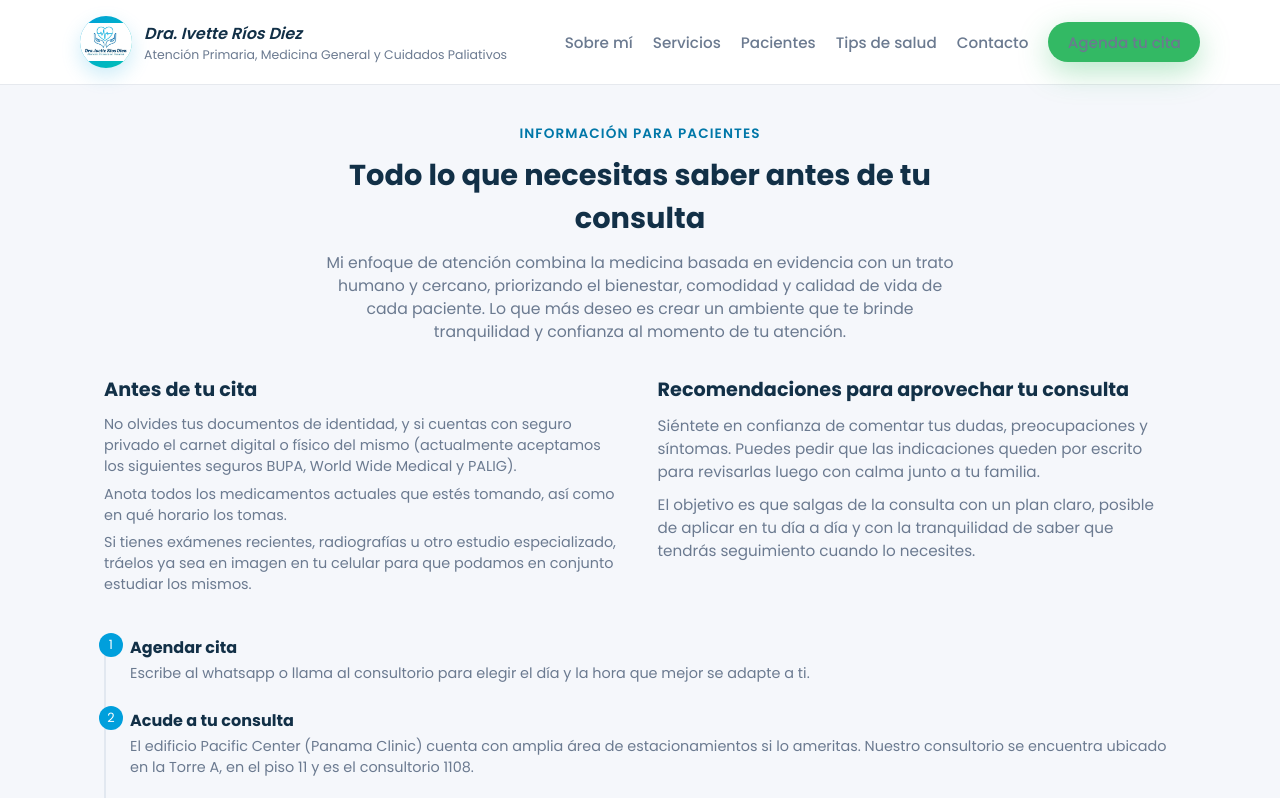
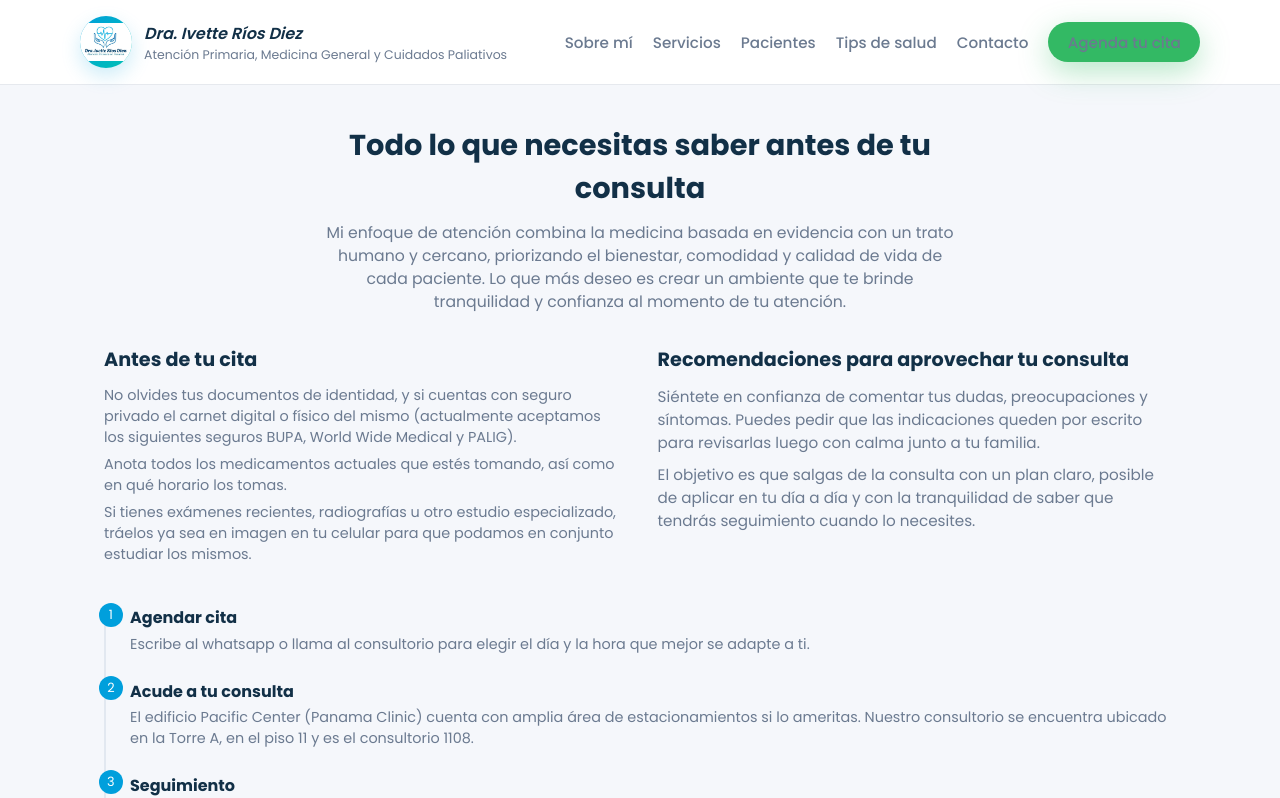
Before and after one commit to lulabtechnology/Dra.-Ivette-Rios-Diez, a Next.js app: page /pacientes in a window 1280 px wide. Shown: the top 798 px of the page. Built offline with nearby package versions, Linux system fonts and the light colour scheme.

Commit message:
Update page.js

```diff
--- a/app/pacientes/page.js
+++ b/app/pacientes/page.js
@@ -7,7 +7,7 @@ export default function PacientesPage() {
     <div className="section section-page">
       <div className="container">
         <div className="section-header">
-          <p className="section-kicker">Información para pacientes</p>
+          {/* Se eliminó el texto pequeño "Información para pacientes" */}
           <h1 className="section-title">
             Todo lo que necesitas saber antes de tu consulta
           </h1>
```
